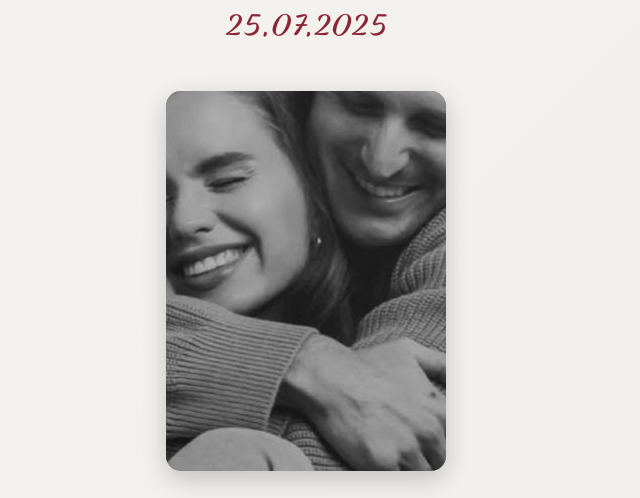
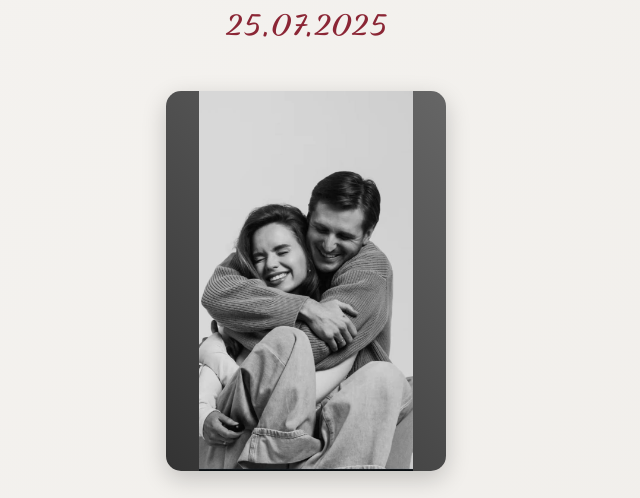
Before and after one commit to barekamits/armen-lianna, a plain HTML site: page index.html in a window 1280 px wide. Shown: the part 147-645 px from the top of the page, without its empty margins (334-974 px from the left). Drawn offline with Linux system fonts and the light colour scheme.

Commit message:
Update index.html

```diff
--- a/index.html
+++ b/index.html
@@ -86,8 +86,18 @@
     }
 
     .photo-placeholder {
-      text-align: center;
-      opacity: 0.7;
+      width: 100%;
+      height: 100%;
+      display: flex;
+      align-items: center;
+      justify-content: center;
+    }
+
+    .photo-placeholder img {
+      width: 100%;
+      height: 100%;
+      object-fit: contain;
+      object-position: center;
     }
 
     .names {
```
